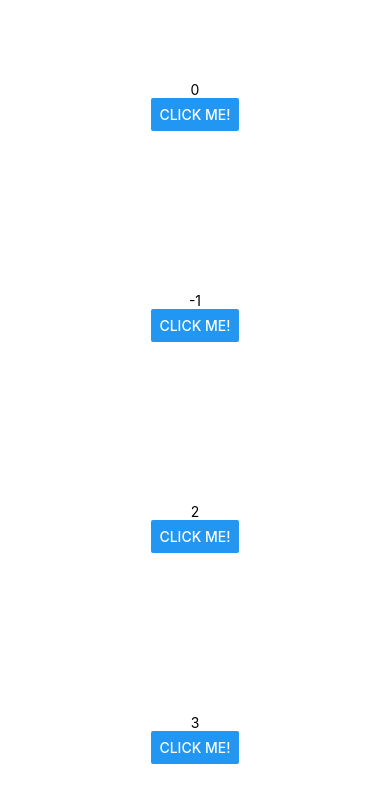
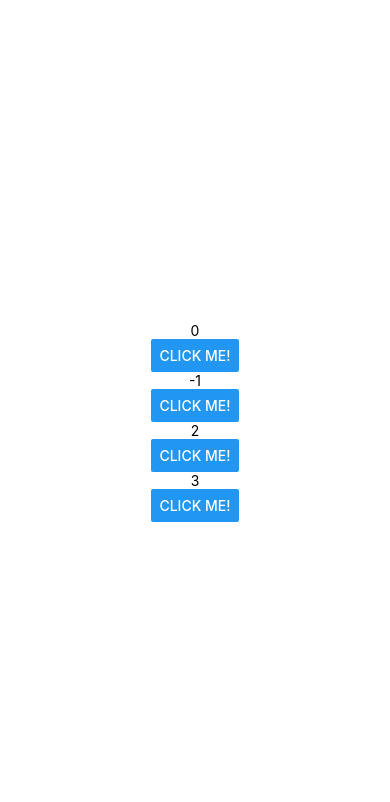
Before and after one commit to cheymingyu/RN101-class, a React Native app: screen / in a window 390 px wide. Shown: the top 802 px of the page. Built offline with nearby package versions, Linux system fonts and the light colour scheme.

Commit message:
11. width and align

```diff
--- a/App.js
+++ b/App.js
@@ -22,7 +22,7 @@ class CounterButton extends React.Component {
        };
 
        return (
-        <View style={styles.container}>
+        <View style={styles.buttonContainer}>
             <Text>{this.state.counter}</Text>
             <Button title={'click me!'} onPress={clickHandler}/>
         </View>
@@ -51,4 +51,9 @@ const styles = StyleSheet.create({
         alignItems: 'center',
         justifyContent: 'center',
     },
+ buttonContainer: {
+    alignItems: 'center',
+    width: 300,
+  },
+
 });
```
